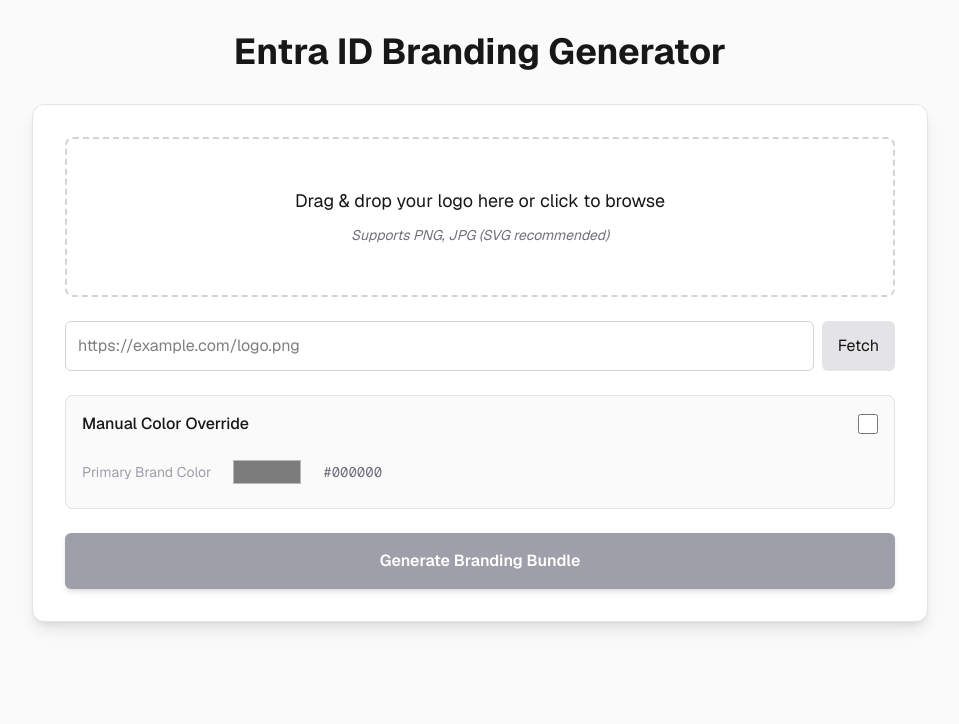
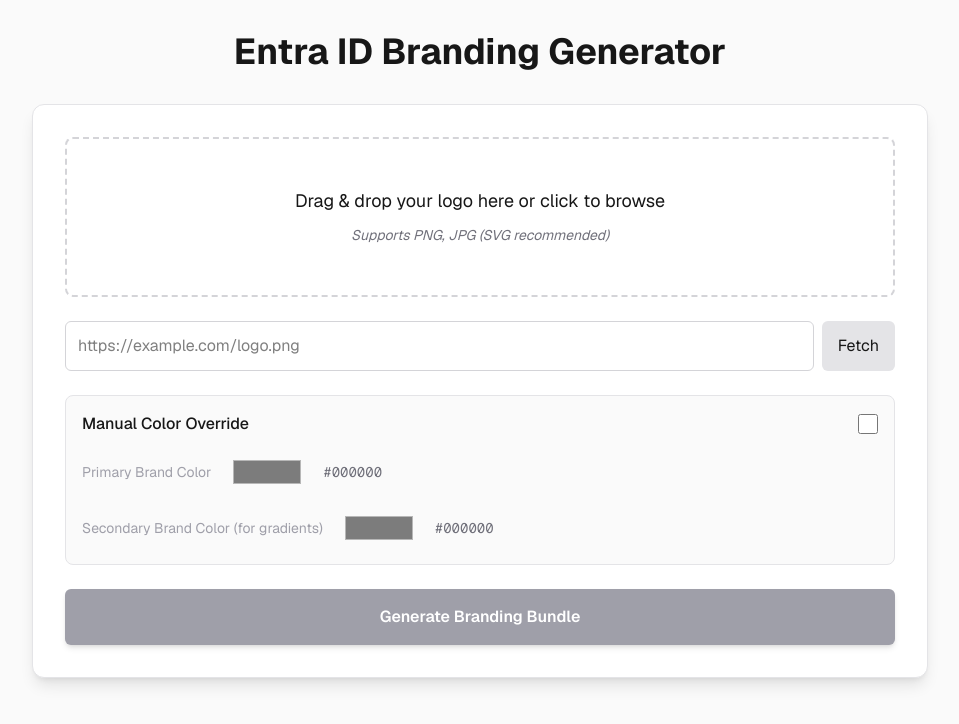
Before and after one commit to Ivoozz/entra-branding-generator, a Next.js app: page / in a window 1280 px wide. Shown: the top 724 px of the page, without its empty margins (160-1119 px from the left). Built offline with nearby package versions, Linux system fonts and the light colour scheme.

Commit message:
feat: add gradient background support

```diff
--- a/src/app/api/generate/route.ts
+++ b/src/app/api/generate/route.ts
@@ -6,11 +6,12 @@
     const formData = await req.formData();
     const file = formData.get('logo') as File;
     const primary = formData.get('primary') as string;
+    const secondary = formData.get('secondary') as string;
 
     if (!file) return NextResponse.json({ error: 'No file provided' }, { status: 400 });
 
     const buffer = Buffer.from(await file.arrayBuffer());
-    const { assets, colors } = await processLogo(buffer, { primary });
+    const { assets, colors } = await processLogo(buffer, { primary, secondary });
 
     const assetResponse: Record<string, string> = {};
     for (const [key, buf] of Object.entries(assets)) {
--- a/src/app/page.tsx
+++ b/src/app/page.tsx
@@ -12,6 +12,7 @@
   const [isGenerating, setIsGenerating] = useState(false);
   const [isManual, setIsManual] = useState(false);
   const [primaryColor, setPrimaryColor] = useState('#000000');
+  const [secondaryColor, setSecondaryColor] = useState('#000000');
 
   const handleFileChange = (e: React.ChangeEvent<HTMLInputElement>) => {
     if (e.target.files && e.target.files[0]) {
@@ -39,6 +40,7 @@
 
     if (isManual) {
       formData.append('primary', primaryColor);
+      formData.append('secondary', secondaryColor);
     }
 
     try {
@@ -128,6 +130,18 @@
                 />
                 <span className="text-sm font-mono text-zinc-500 uppercase">{primaryColor}</span>
               </div>
+              <div className="flex items-center gap-4">
+                <label htmlFor="secondary-color" className={`text-sm ${!isManual ? 'text-zinc-400' : 'text-zinc-600 dark:text-zinc-300'}`}>Secondary Brand Color (for gradients)</label>
+                <input
+                  id="secondary-color"
+                  type="color"
+                  value={secondaryColor}
+                  onChange={(e) => setSecondaryColor(e.target.value)}
+                  disabled={!isManual}
+                  className="p-1 h-10 w-20 rounded bg-transparent cursor-pointer disabled:opacity-50 disabled:cursor-not-allowed"
+                />
+                <span className="text-sm font-mono text-zinc-500 uppercase">{secondaryColor}</span>
+              </div>
             </div>
 
             <button
--- a/src/lib/image-processor.ts
+++ b/src/lib/image-processor.ts
@@ -19,6 +19,20 @@
       });
 
     if (key === 'background') {
+      if (customColors?.secondary) {
+        const svg = `
+          <svg width="${spec.width}" height="${spec.height}">
+            <defs>
+              <linearGradient id="grad" x1="0%" y1="0%" x2="100%" y2="100%">
+                <stop offset="0%" style="stop-color:${primary};stop-opacity:1" />
+                <stop offset="100%" style="stop-color:${customColors.secondary};stop-opacity:1" />
+              </linearGradient>
+            </defs>
+            <rect width="100%" height="100%" fill="url(#grad)" />
+          </svg>
+        `;
+        pipeline = sharp(Buffer.from(svg));
+      } else {
         pipeline = sharp({
           create: {
             width: spec.width,
@@ -28,12 +42,13 @@
           }
         });
       }
+    }
 
     results[key] = await pipeline.toFormat(spec.format).toBuffer();
   }
 
   return {
     assets: results,
-    colors: { primary }
+    colors: { primary, secondary: customColors?.secondary }
   };
 }
```
Lines whose indentation alone changed are shown as unchanged.
